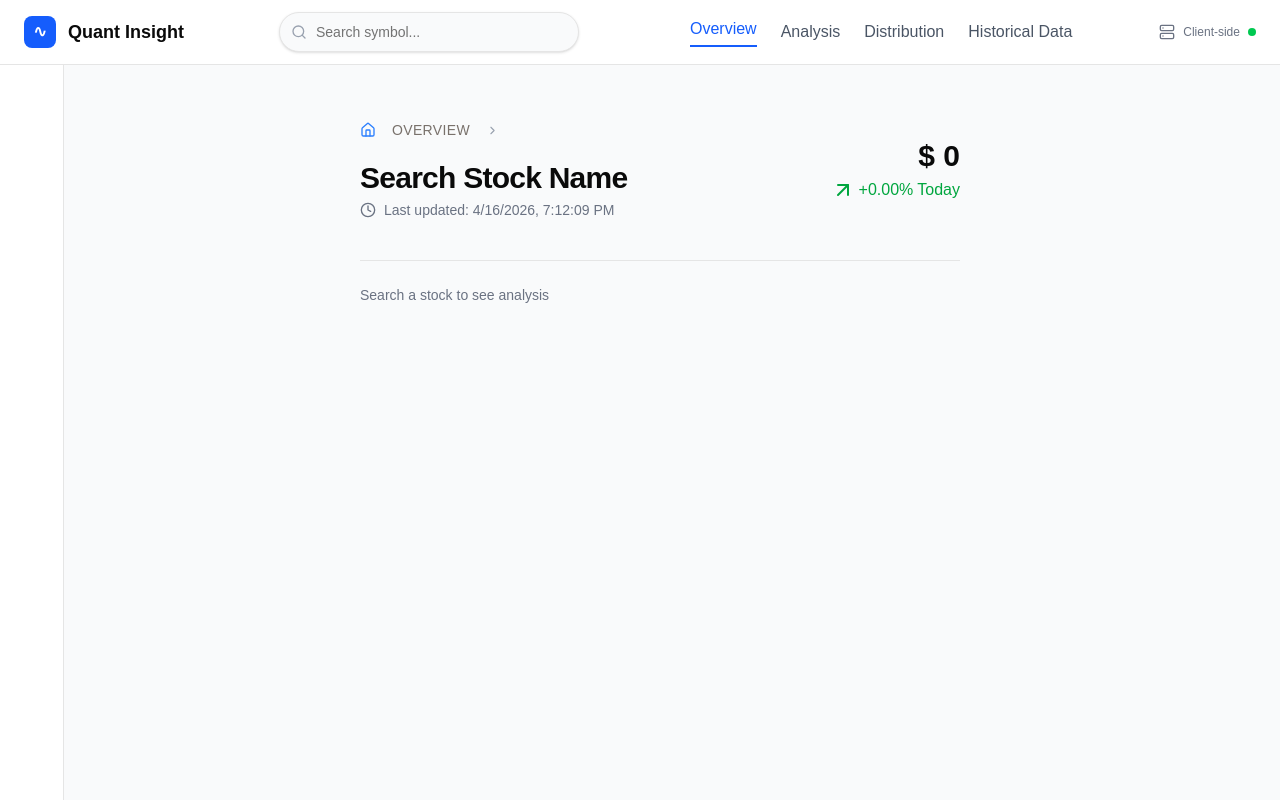
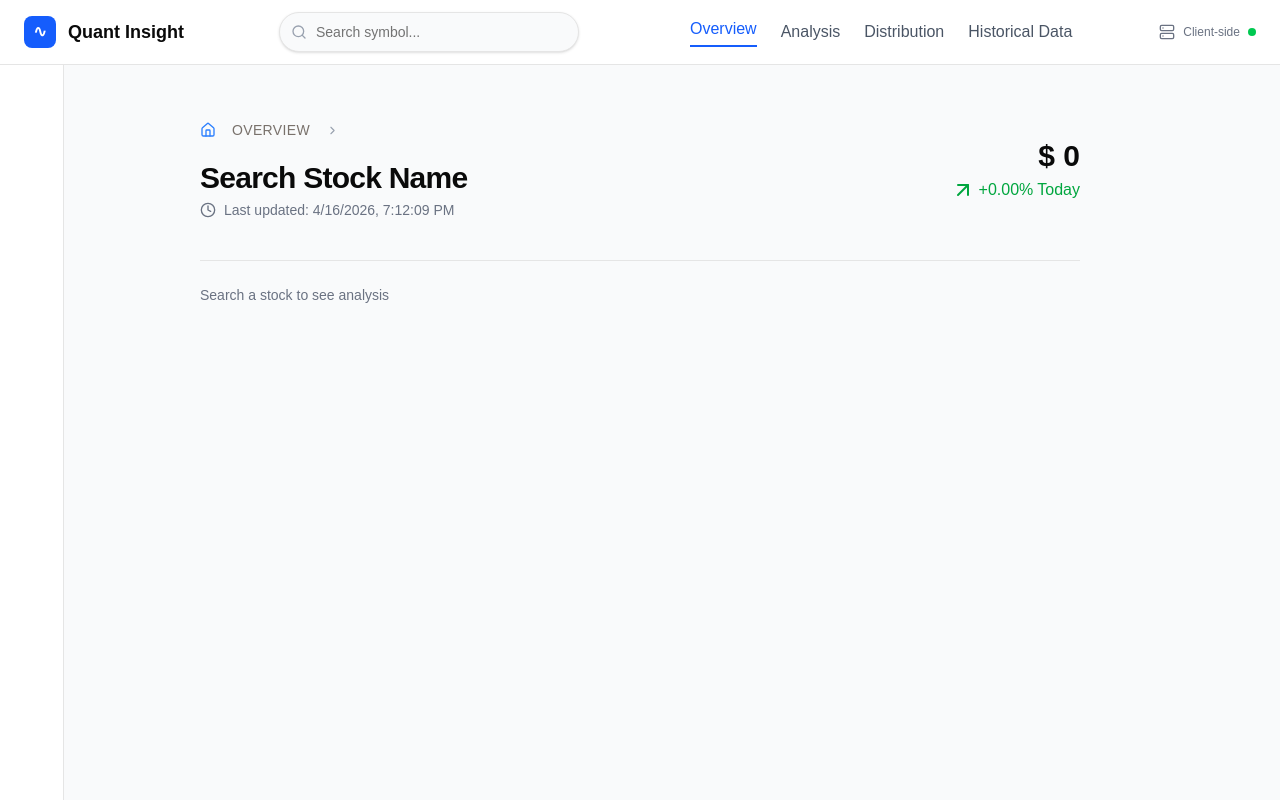
Before and after one commit to TridipKarmakar/QuantInsight, a React app in the folder frontend/: page / in a window 1280 px wide. Built offline with nearby package versions, Linux system fonts and the light colour scheme; the HTML template or start-up script is replaced by a standard one.

Commit message:
KAN-78 Fix the UI screen styling

```diff
--- a/frontend/src/components/analysis/ProbabilityInsight.jsx
+++ b/frontend/src/components/analysis/ProbabilityInsight.jsx
@@ -36,7 +36,7 @@ export default function ProbabilityInsight({data}) {
 
                 </div>
 
-              <div className="flex items-col justify-between">
+              <div className="flex gap-3 flex-col lg:flex-row justify-between pb-3">
 
                 {/* Probability Insights */}
 
--- a/frontend/src/pages/Overview.jsx
+++ b/frontend/src/pages/Overview.jsx
@@ -52,7 +52,7 @@ export default function Overview() {
         {/*  TOP Navbar */}
         <TopNavbar className="w-10"  onSearch={fetchData} loading={loading}/>
 
-          <div className="pl-90 pt-10 pr-80 space-y-6 bg-gray-50 ">
+          <div className="pl-30 lg:pl-50 pt-10 pr-15 lg:pr-50 space-y-6 bg-gray-50 ">
 
               {/*  Header */}
               <HeaderSection data={data} currentSymbol={data?.symbol}/>
@@ -84,7 +84,7 @@ export default function Overview() {
 
 
           {loading && (
-          <div className=" fixed top-100 right-100 z-50 bg-white px-3 py-2 rounded-lg shadow border border-gray-200 flex items-center gap-2">
+          <div className=" fixed top-70 right-50 lg:right-140 z-50  bg-white px-3 py-2 rounded-lg shadow border border-gray-200 flex items-center gap-2">
 
           <span className="text-sm text-blue-900
            font-bold">Fetching data </span>
```
